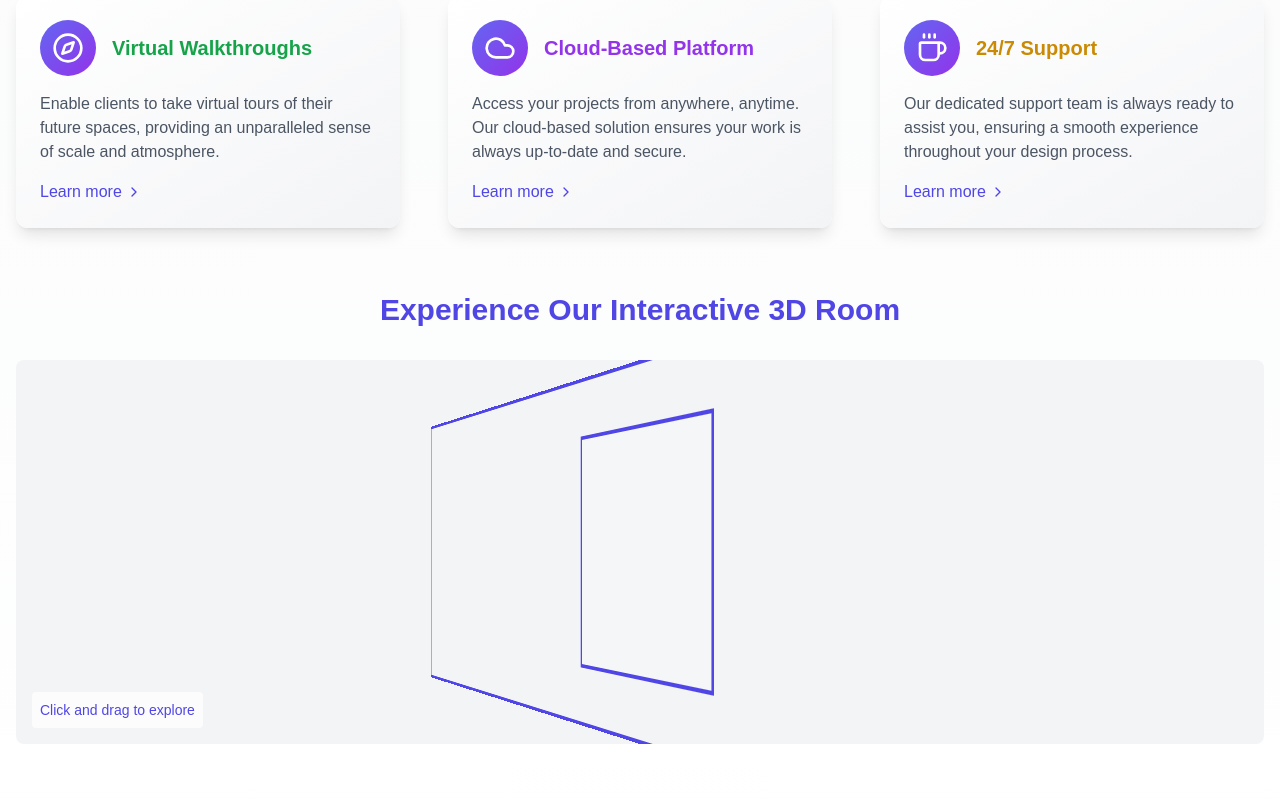
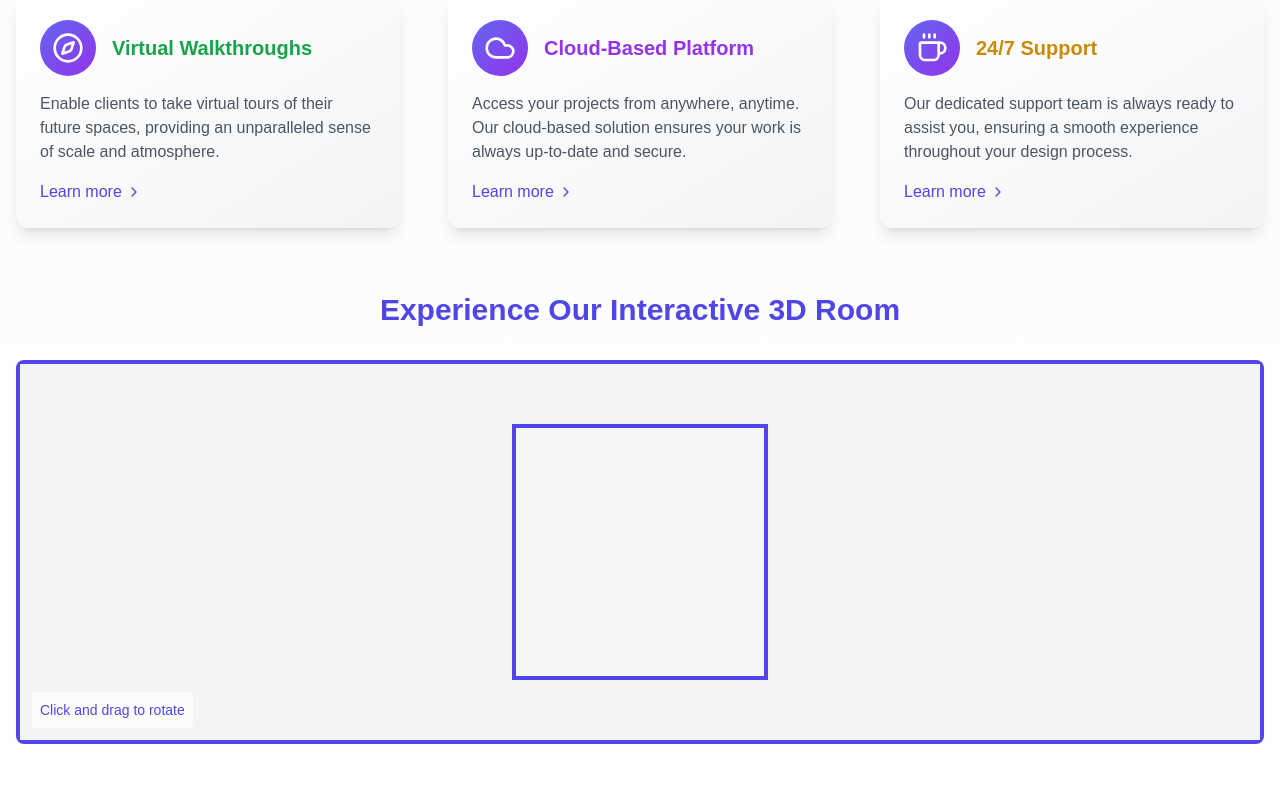
Before and after one commit to JessiP23/room-generation, a Next.js app: page / in a window 1280 px wide. Shown: the part 1340-2140 px from the top of the page. Built offline with nearby package versions, Linux system fonts and the light colour scheme.

Commit message:
rotating

```diff
--- a/app/page.js
+++ b/app/page.js
@@ -1,25 +1,54 @@
 'use client'
 
-import React, {useState, useEffect} from 'react';
+import React, {useState, useEffect, useRef} from 'react';
 import { Book, Box, Camera, ChevronDown, ChevronRight, Cloud, Code, Coffee, Compass, Flower, Layers, Layout, Moon, Search, Share, Sun, User, X, Zap } from 'lucide-react';
 
 // interactive
 
 const InteractiveRoom = () => {
-  const [rotation, setRotation] = useState(0);
+  const [rotation, setRotation] = useState({ x: 0, y: 0 });
+  const [isDragging, setIsDragging] = useState(false);
+  const [startPosition, setStartPosition] = useState({ x: 0, y: 0 });
+  const roomRef = useRef(null);
+
+  const handleMouseDown = (e) => {
+    setIsDragging(true);
+    setStartPosition({ x: e.clientX, y: e.clientY });
+  };
+
+  const handleMouseMove = (e) => {
+    if (!isDragging) return;
+    const deltaX = e.clientX - startPosition.x;
+    const deltaY = e.clientY - startPosition.y;
+    setRotation(prev => ({
+      x: prev.x + deltaY * 0.5,
+      y: prev.y - deltaX * 0.5
+    }));
+    setStartPosition({ x: e.clientX, y: e.clientY });
+  };
+
+  const handleMouseUp = () => {
+    setIsDragging(false);
+  };
 
   useEffect(() => {
-    const interval = setInterval(() => {
-      setRotation((prev) => (prev + 1) % 360);
-    }, 50);
-    return () => clearInterval(interval);
-  }, []);
+    document.addEventListener('mousemove', handleMouseMove);
+    document.addEventListener('mouseup', handleMouseUp);
+    return () => {
+      document.removeEventListener('mousemove', handleMouseMove);
+      document.removeEventListener('mouseup', handleMouseUp);
+    };
+  }, [isDragging]);
 
   return (
-    <div className="relative w-full h-[100%] md:h-96 bg-gray-100 rounded-lg overflow-hidden">
+    <div className="relative w-full h-64 md:h-96 bg-gray-100 rounded-lg overflow-hidden" ref={roomRef}>
       <div
-        className="absolute inset-0 flex items-center justify-center"
-        style={{ transform: `perspective(1000px) rotateY(${rotation}deg)` }}
+        className="absolute inset-0 flex items-center justify-center cursor-move"
+        style={{
+          transform: `perspective(1000px) rotateX(${rotation.x}deg) rotateY(${rotation.y}deg)`,
+          transition: isDragging ? 'none' : 'transform 0.3s ease-out'
+        }}
+        onMouseDown={handleMouseDown}
       >
         <div className="w-64 h-64 border-4 border-indigo-600 bg-white bg-opacity-20" />
         <div className="absolute top-0 left-0 right-0 h-1 bg-indigo-600" />
@@ -28,7 +57,7 @@ const InteractiveRoom = () => {
         <div className="absolute top-0 right-0 bottom-0 w-1 bg-indigo-600" />
       </div>
       <div className="absolute bottom-4 left-4 bg-white bg-opacity-75 rounded p-2">
-        <p className="text-sm text-indigo-600">Click and drag to explore</p>
+        <p className="text-sm text-indigo-600">Click and drag to rotate</p>
       </div>
     </div>
   );
```
